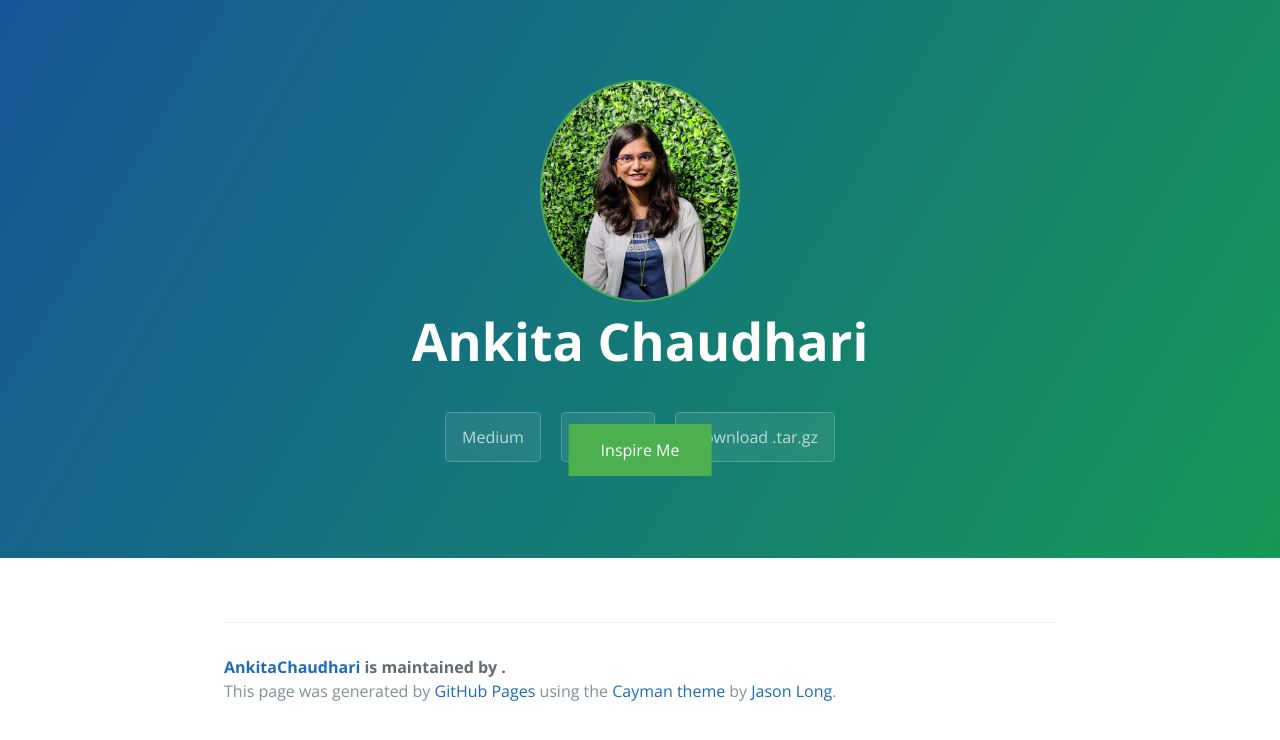
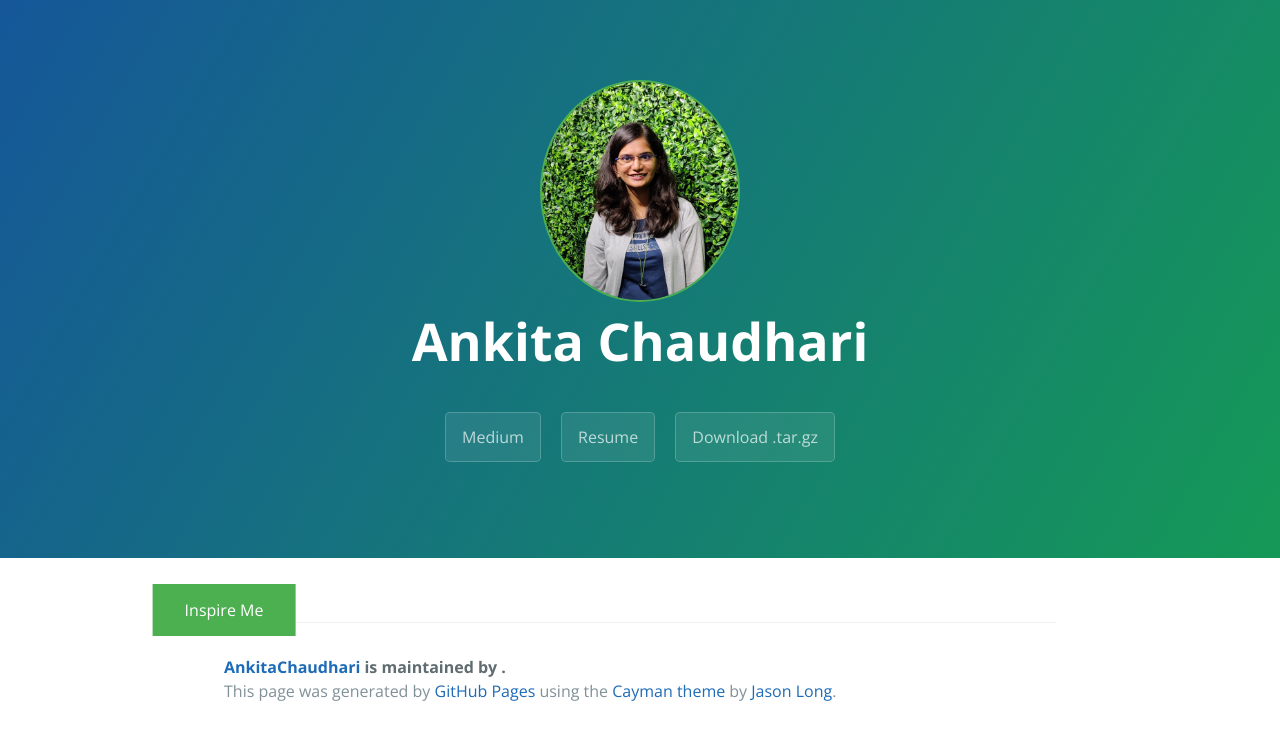
Before and after one commit to ank8ita/AnkitaChaudhari, a Jekyll site: the page built from index.md, in a window 1280 px wide. Shown: the top 740 px of the page. Built offline with Jekyll 4.4.1, drawn with Linux system fonts in a browser that asks for light colours; our own code applies the rules of GitHub Pages for plain Markdown files.

Commit message:
Update cayman.css

```diff
--- a/css/cayman.css
+++ b/css/cayman.css
@@ -14,8 +14,6 @@
 .buttonCenter {
   margin: 0;
   position: absolute;
-  top: 50%;
-  left: 50%;
   -ms-transform: translate(-50%, -50%);
   transform: translate(-50%, -50%);
 }
```
